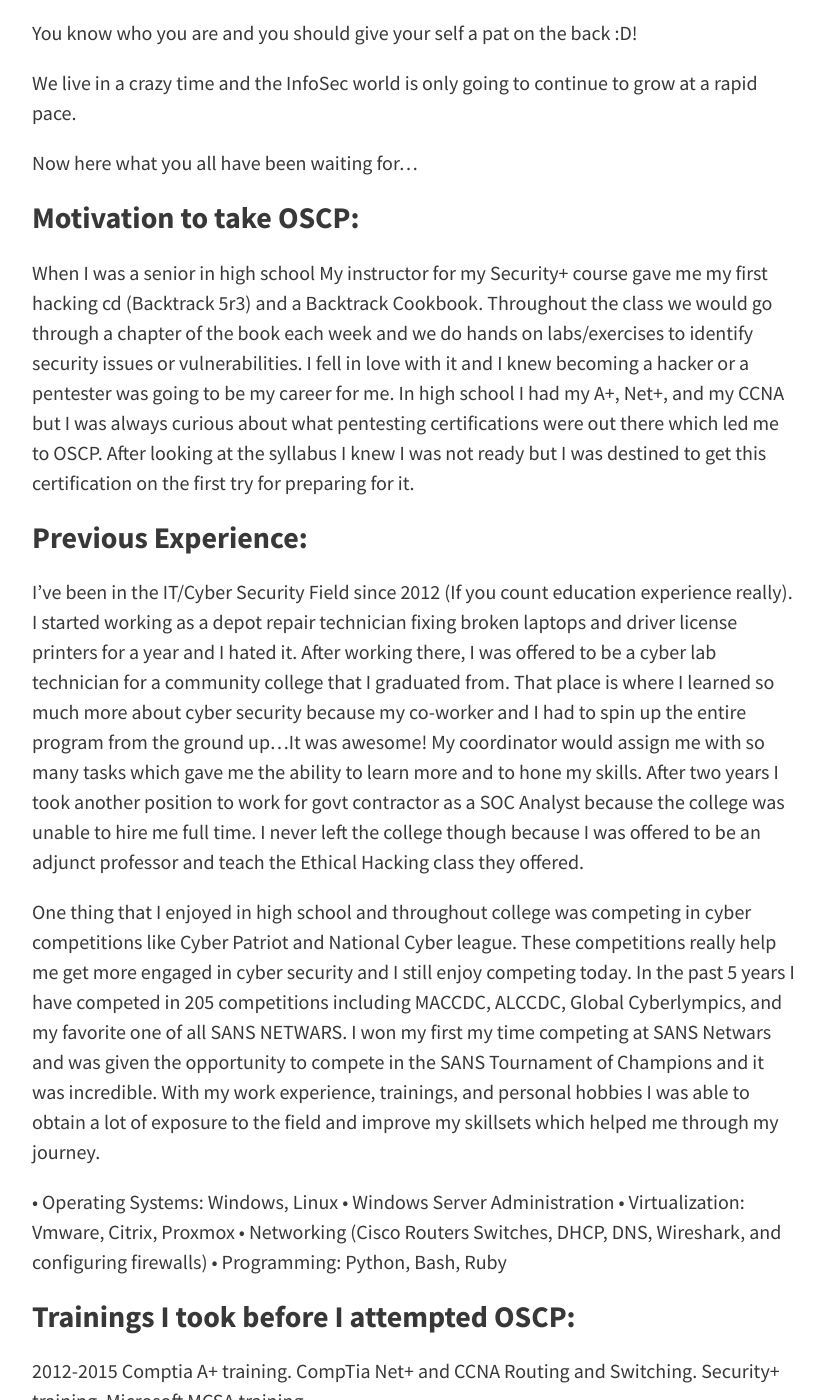
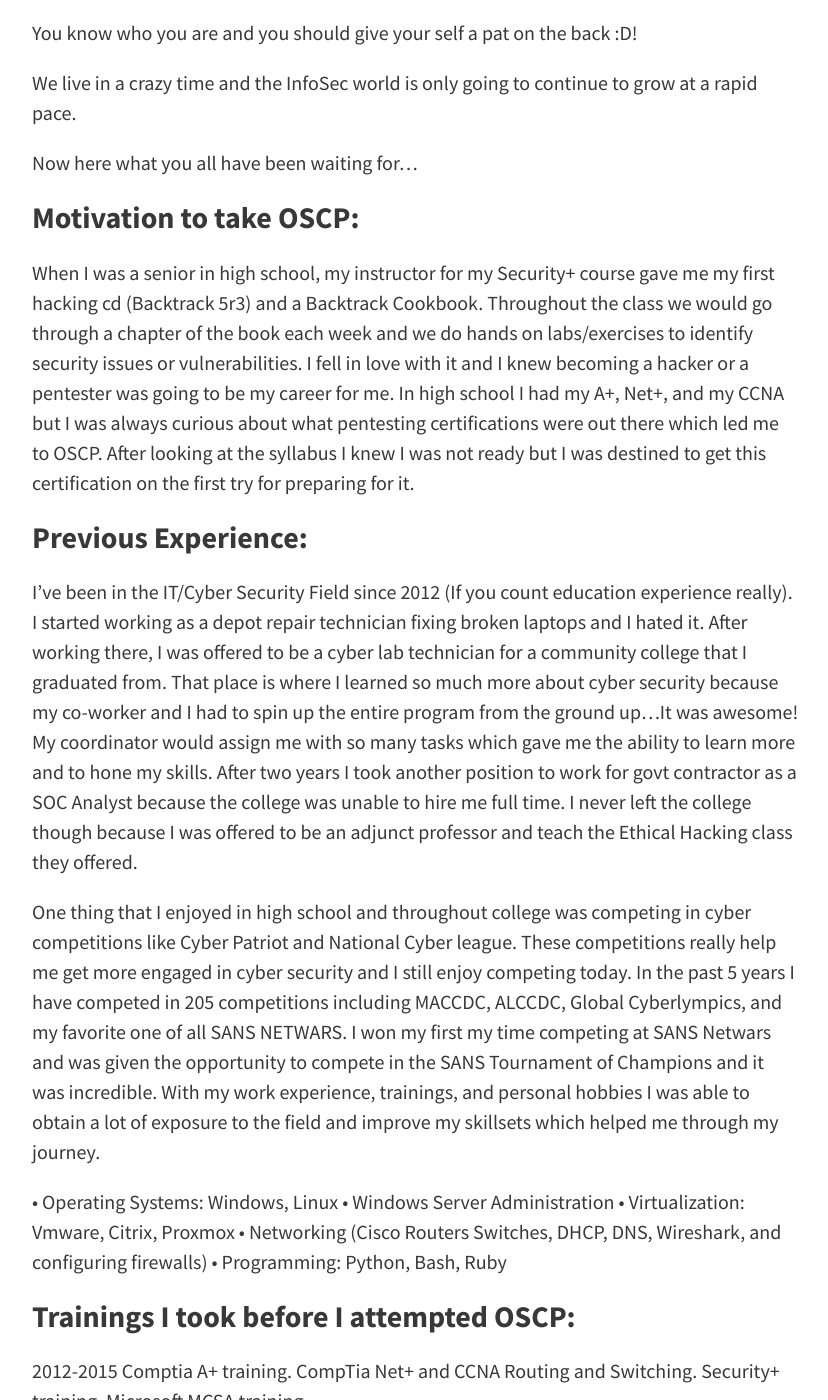
Before and after one commit to NetSec-Focus/netsec-focus.github.io, a Jekyll site: the page built from _posts/2019-01-29-An_Adventure_to_Try_Harder_Tjnulls_OSCP_Journey.markdown, in a window 1280 px wide and 1400 px high, scrolled down 1018 px. Shown: the whole window, without its empty margins (224-1052 px from the left). Built offline with Jekyll 4.4.1, drawn with Linux system fonts in a browser that asks for light colours.

Commit message:
Update 2019-01-29-An_Adventure_to_Try_Harder_Tjnulls_OSCP_Journey.markdown

```diff
--- a/_posts/2019-01-29-An_Adventure_to_Try_Harder_Tjnulls_OSCP_Journey.markdown
+++ b/_posts/2019-01-29-An_Adventure_to_Try_Harder_Tjnulls_OSCP_Journey.markdown
@@ -24,11 +24,11 @@ Now here what you all have been waiting for…
 
 ### Motivation to take OSCP:
 
-When I was a senior in high school My instructor for my Security+ course gave me my first hacking cd (Backtrack 5r3) and a Backtrack Cookbook. Throughout the class we would go through a chapter of the book each week and we do hands on labs/exercises to identify security issues or vulnerabilities. I fell in love with it and I knew becoming a hacker or a pentester was going to be my career for me. In high school I had my A+, Net+, and my CCNA but I was always curious about what pentesting certifications were out there which led me to OSCP. After looking at the syllabus I knew I was not ready but I was destined to get this certification on the first try for preparing for it.
+When I was a senior in high school, my instructor for my Security+ course gave me my first hacking cd (Backtrack 5r3) and a Backtrack Cookbook. Throughout the class we would go through a chapter of the book each week and we do hands on labs/exercises to identify security issues or vulnerabilities. I fell in love with it and I knew becoming a hacker or a pentester was going to be my career for me. In high school I had my A+, Net+, and my CCNA but I was always curious about what pentesting certifications were out there which led me to OSCP. After looking at the syllabus I knew I was not ready but I was destined to get this certification on the first try for preparing for it.
 
 ### Previous Experience:
 
-I’ve been in the IT/Cyber Security Field since 2012 (If you count education experience really). I started working as a depot repair technician fixing broken laptops and driver license printers for a year and I hated it. After working there, I was offered to be a cyber lab technician for a community college that I graduated from. That place is where I learned so much more about cyber security because my co-worker and I had to spin up the entire program from the ground up…It was awesome! My coordinator would assign me with so many tasks which gave me the ability to learn more and to hone my skills. After two years I took another position to work for govt contractor as a SOC Analyst because the college was unable to hire me full time. I never left the college though because I was offered to be an adjunct professor and teach the Ethical Hacking class they offered.
+I’ve been in the IT/Cyber Security Field since 2012 (If you count education experience really). I started working as a depot repair technician fixing broken laptops and I hated it. After working there, I was offered to be a cyber lab technician for a community college that I graduated from. That place is where I learned so much more about cyber security because my co-worker and I had to spin up the entire program from the ground up…It was awesome! My coordinator would assign me with so many tasks which gave me the ability to learn more and to hone my skills. After two years I took another position to work for govt contractor as a SOC Analyst because the college was unable to hire me full time. I never left the college though because I was offered to be an adjunct professor and teach the Ethical Hacking class they offered.
 
 One thing that I enjoyed in high school and throughout college was competing in cyber competitions like Cyber Patriot and National Cyber league. These competitions really help me get more engaged in cyber security and I still enjoy competing today. In the past 5 years I have competed in 205 competitions including MACCDC, ALCCDC, Global Cyberlympics, and my favorite one of all SANS NETWARS. I won my first my time competing at SANS Netwars and was given the opportunity to compete in the SANS Tournament of Champions and it was incredible.
 With my work experience, trainings, and personal hobbies I was able to obtain a lot of exposure to the field and improve my skillsets which helped me through my journey.
```
